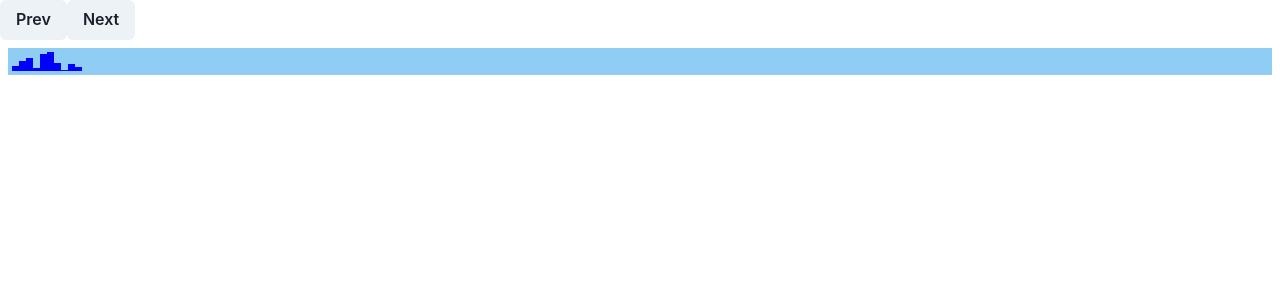
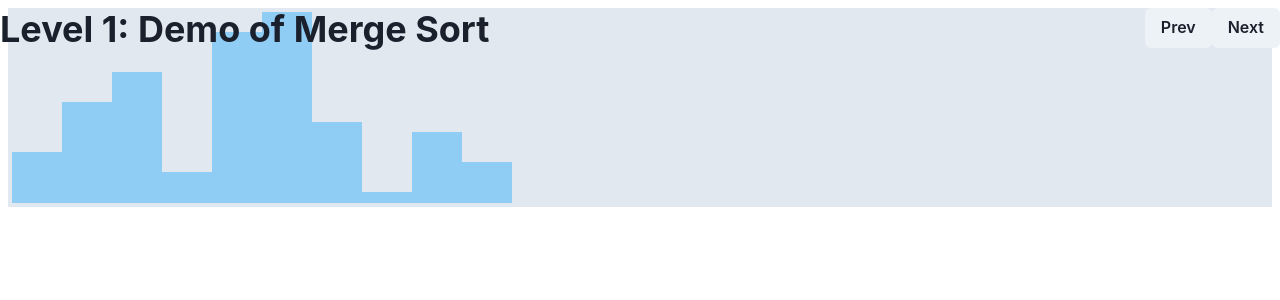
Before and after one commit to ShaimaaAliECE/se3350_project-group-7, a React (Create React App) app in the folder client/: page / in a window 1280 px wide. Shown: the top 300 px of the page. Built offline with nearby package versions, Linux system fonts and the light colour scheme.

Commit message:
better visualization
building the UI for level 1 game

```diff
--- a/client/src/App.tsx
+++ b/client/src/App.tsx
@@ -44,6 +44,7 @@ function App() {
         </Select>
         <br></br>
         <Button>Start</Button>
+        <Demo/>
       </Container>
     </TabPanel>
     <TabPanel>
--- a/client/src/components/Demo.tsx
+++ b/client/src/components/Demo.tsx
@@ -1,6 +1,7 @@
 import React from "react";
 import { Box, Flex, Button } from "@chakra-ui/react";
 import useGame from "../hooks/useGame";
+import { Heading } from '@chakra-ui/react';
 
 export type DemoProps = {};
 
@@ -8,7 +9,8 @@ const Demo: React.FC<DemoProps> = ({}) => {
   const game = useGame();
   return (
     <div>
-      <Box>
+      <Heading position= "fixed">Level 1: Demo of Merge Sort</Heading>
+      <Box position= "fixed" right= "0" >
         <Button onClick={game.prev}>Prev</Button>
         <Button onClick={game.next}>Next</Button>
       </Box>
@@ -18,9 +20,9 @@ const Demo: React.FC<DemoProps> = ({}) => {
           p={1}
           m={2}
           opacity = {index > game.stepIndex ? 0 : 1}
-          bg={index === game.stepIndex ? "blue.200" : "white"}>
+          bg={index === game.stepIndex ? "gray.200" : "white"}>
           {step.value.map((s) =>
-          s.map((ss) => <Box h={ss+"px"} w = "7px" bg="blue"/>)
+          s.map((ss) => <Box h={ss+"1px"} w = "50px" bg="blue.200"/>)
           // (
           //   <Box borderColor="black" borderStyle="solid" borderWidth="1px">
           //     {s.toString()}
```
Lines whose indentation alone changed are shown as unchanged.
